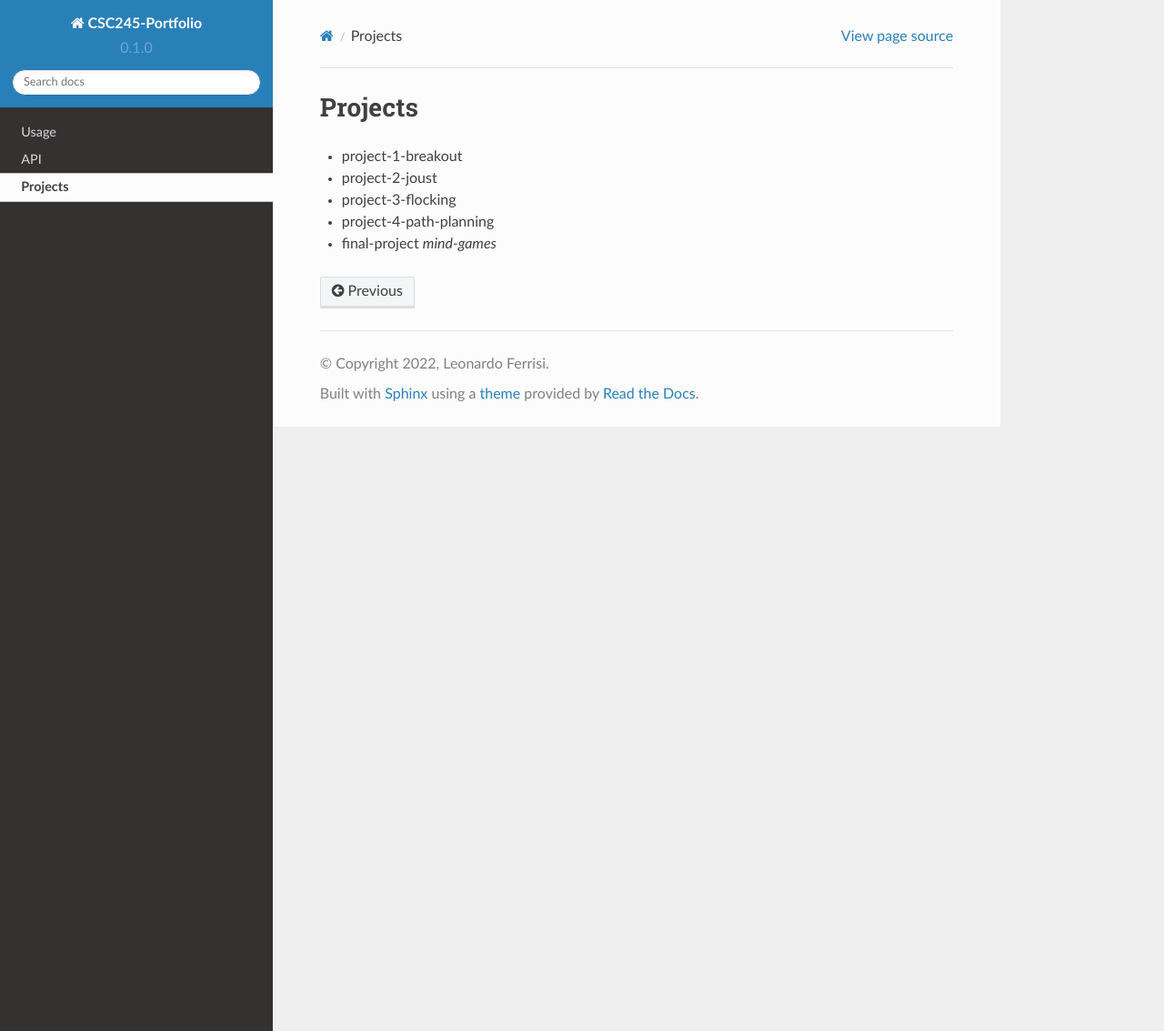
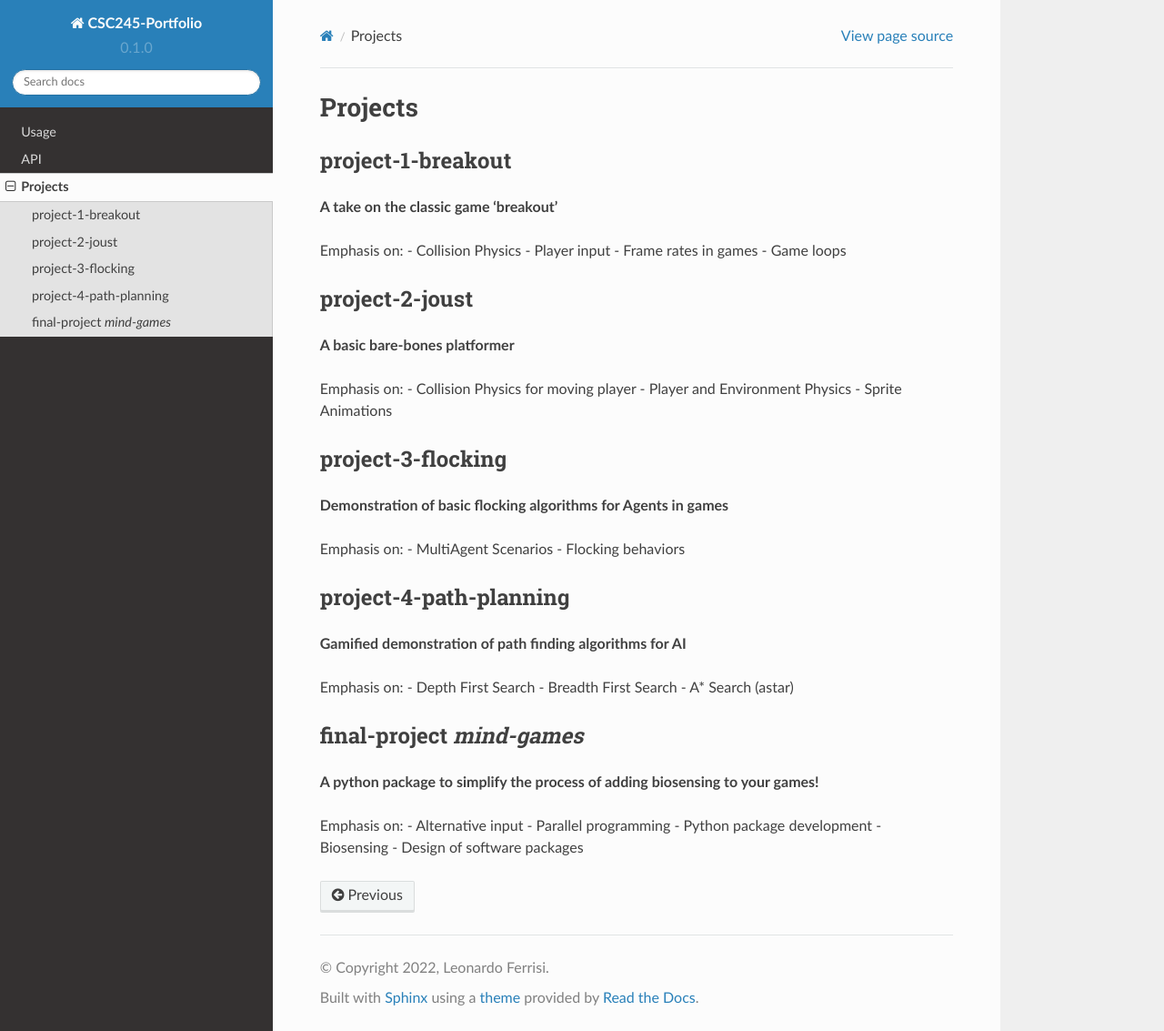
Before and after one commit to VitruviusTheMighty/Maestro, a Sphinx documentation site: the page built from docs/source/projects.rst, in a window 1280 px wide and 1133 px high. Shown: the whole window at 91% size. Built offline with Sphinx 7.4.7 and the Read the Docs theme 2.0.0, drawn with Linux system fonts in a browser that asks for light colours.

Commit message:
Updated Readme

```diff
--- a/docs/source/projects.rst
+++ b/docs/source/projects.rst
@@ -1,9 +1,50 @@
 Projects
 ========
 
-- project-1-breakout
-- project-2-joust
-- project-3-flocking
-- project-4-path-planning
+project-1-breakout
+--------------------
+**A take on the classic game 'breakout'**
 
-- final-project *mind-games*
+Emphasis on:
+- Collision Physics
+- Player input
+- Frame rates in games
+- Game loops
+
+
+project-2-joust
+---------------
+**A basic bare-bones platformer**
+
+Emphasis on:
+- Collision Physics for moving player
+- Player and Environment Physics
+- Sprite Animations
+
+project-3-flocking
+------------------
+**Demonstration of basic flocking algorithms for Agents in games**
+
+Emphasis on:
+- MultiAgent Scenarios
+- Flocking behaviors
+
+project-4-path-planning
+------------------------
+**Gamified demonstration of path finding algorithms for AI**
+
+Emphasis on:
+- Depth First Search
+- Breadth First Search
+- A* Search (astar)
+
+final-project *mind-games*
+--------------------------
+**A python package to simplify the process of adding biosensing to your games!**
+
+Emphasis on:
+- Alternative input
+- Parallel programming
+- Python package development
+- Biosensing
+- Design of software packages
```
